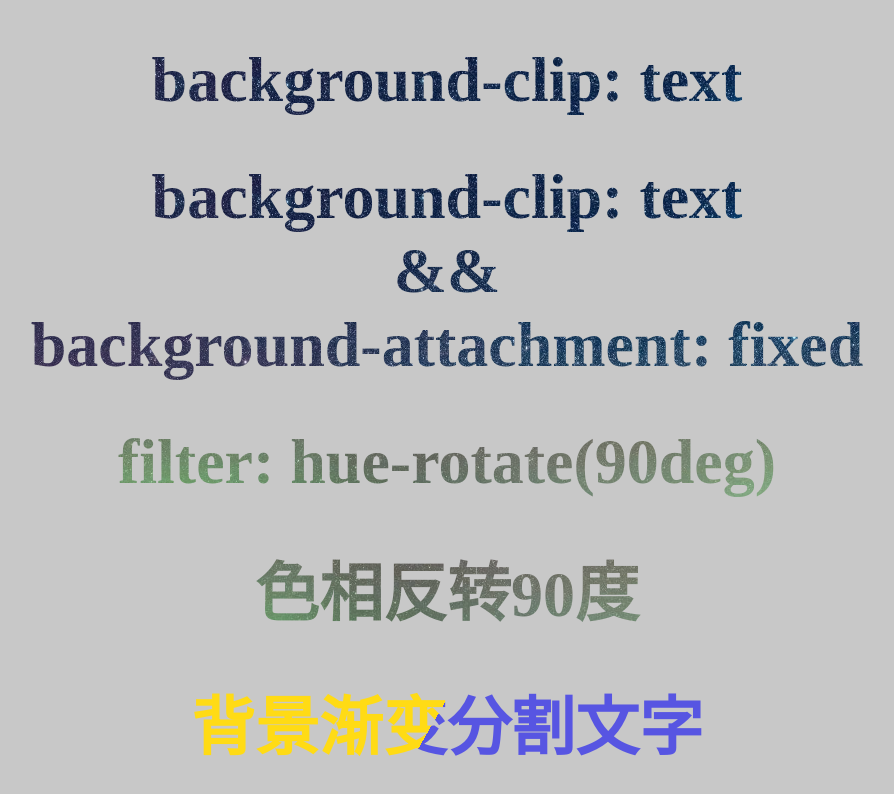
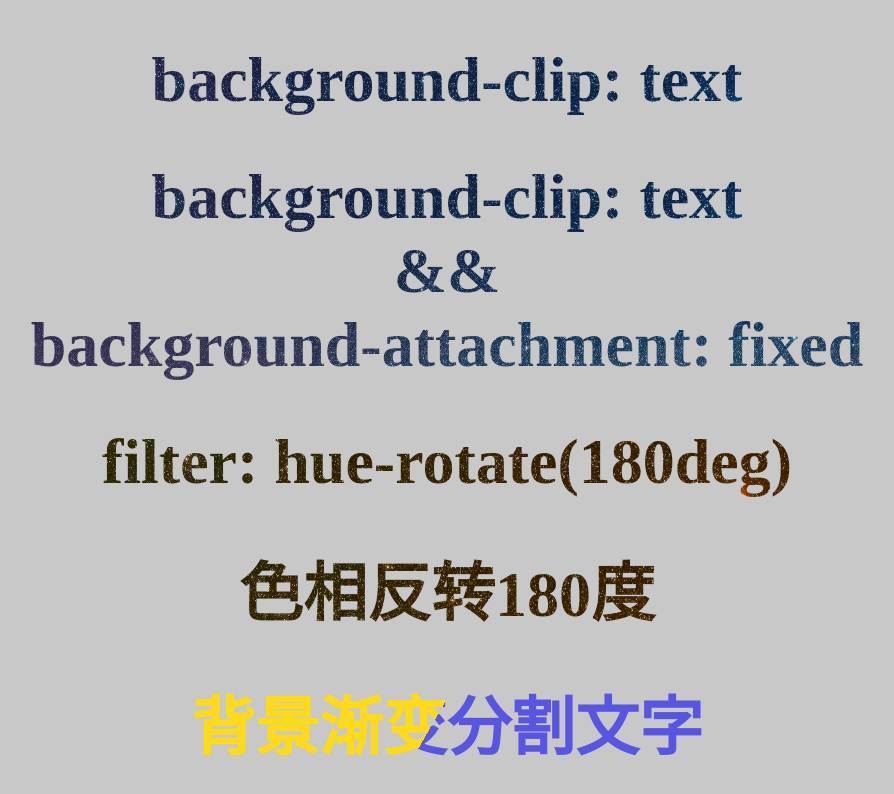
Before and after one commit to ruienger/awsome-webpages, a website: page src/bg-cliped-text/index.html in a window 1280 px wide. Shown: the whole page, without its empty margins (193-1087 px from the left). Drawn offline with Linux system fonts and the light colour scheme.

Commit message:
update background-clip-text

```diff
--- a/src/bg-cliped-text/index.html
+++ b/src/bg-cliped-text/index.html
@@ -18,9 +18,9 @@
       <h1 class="cliped-text fixed-text">
         background-clip: text<br>&&<br>background-attachment: fixed
       </h1>
-      <h1 class="reverse-hub">filter: hue-rotate(90deg)</h1>
-      <h1 class="reverse-hub">色相反转90度</h1>
-      <h1 class="split-text">背景渐变分割文字</h1>
+      <h1 class="cliped-text reverse-hub">filter: hue-rotate(180deg)</h1>
+      <h1 class="cliped-text reverse-hub">色相反转180度</h1>
+      <h1 class="cliped-text split-text">背景渐变分割文字</h1>
     </div>
   </main>
 </body>
--- a/src/bg-cliped-text/style.css
+++ b/src/bg-cliped-text/style.css
@@ -17,18 +17,9 @@
 }
 
 .reverse-hub {
-  width: 100%;
-  position: relative;
-  color: transparent;
-  background: url('../parallax-scrolling/greatwall.jpg') no-repeat center;
-  -webkit-background-clip: text;
-  background-clip: text;
-  filter: hue-rotate(90deg);
+  filter: hue-rotate(180deg);
 }
 
 .split-text {
-  color: transparent;
   background-image: linear-gradient(120deg, #ffdb15, #ffdb15 49%, #5755e2 49%, #5755e2);
-  background-clip: text;
-  -webkit-background-clip: text;
 }
```
